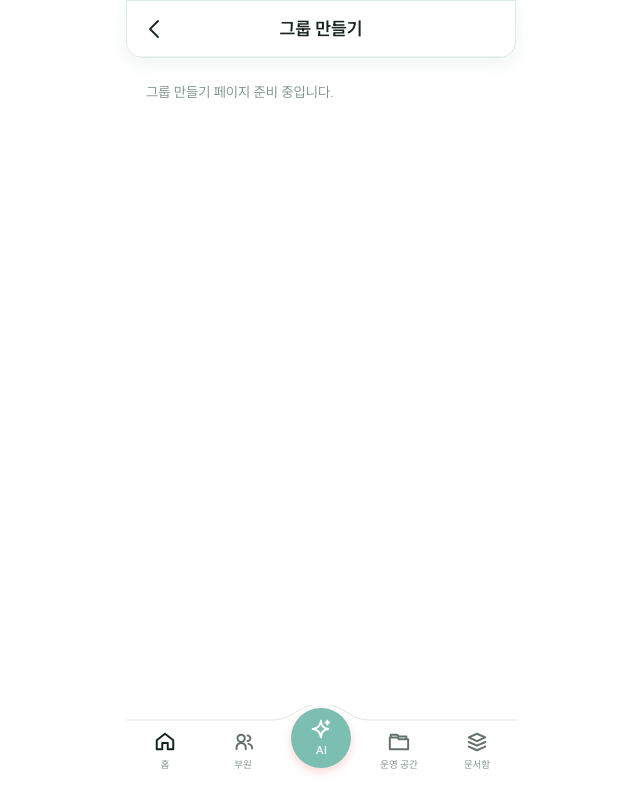
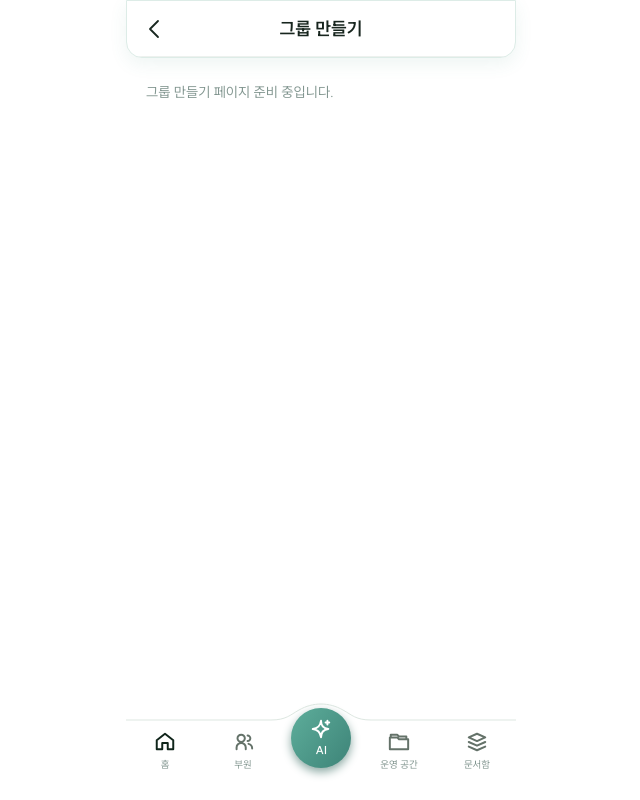
Before and after one commit to moimzang-line4/frontend, a React (Vite) app in the folder frontend/: page /groups/new in a window 1280 px wide. Shown: the whole page, without its empty margins (319-959 px from the left). Built offline with nearby package versions, Linux system fonts and the light colour scheme.

Commit message:
fix: 하단 곡선 잘림 및 AI 버튼 그림자 수정

```diff
--- a/frontend/src/layouts/Footer.tsx
+++ b/frontend/src/layouts/Footer.tsx
@@ -49,7 +49,7 @@ export default function Footer({
             src={background}
             alt=""
             width={390}
-            height={95}
+            height={98}
             className="absolute left-1/2 max-w-none -translate-x-1/2"
           />
         </div>
@@ -69,7 +69,7 @@ export default function Footer({
                     relative -top-footer-offset
                     flex size-ai-button flex-col
                     items-center justify-center justify-self-center
-                    gap-0.5 rounded-ai bg-primary
+                    gap-0.5 rounded-ai bg-ai-gradient
                     text-nav-ai font-bold text-white drop-shadow-ai
                   `
                   : `
--- a/frontend/src/styles/global.css
+++ b/frontend/src/styles/global.css
@@ -54,7 +54,7 @@
     0 6px 18px rgb(63 141 124 / 9%),
     inset 0 1px 2px rgb(255 255 255 / 80%);
 
-  --drop-shadow-ai: 0 4px 5px rgb(228 92 85 / 23%);
+  --drop-shadow-ai: 0 4px 5px #8aa8a2;
 
   /* 화면 너비 */
   --container-app: 390px;
@@ -69,10 +69,10 @@
   --spacing-icon-back: 24px;
 
   --spacing-footer: 83px;
-  --spacing-footer-background: 95px;
+  --spacing-footer-background: 98px;
   --spacing-footer-item: 50px;
   --spacing-footer-offset: 9px;
-  --spacing-footer-curve: 12px;
+  --spacing-footer-curve: 15px;
   --spacing-ai-button: 60px;
 
   --spacing-page-x: 20px;
@@ -128,3 +128,11 @@
     minmax(0, 1fr)
     var(--spacing-header-slot);
 }
+
+@utility bg-ai-gradient {
+  background-image: linear-gradient(
+    126.87deg,
+    var(--color-button-start) 10.714%,
+    var(--color-button-end) 82.143%
+  );
+}
```
Also changed, not shown: frontend/src/assets/navigation/tab-bar.svg.
